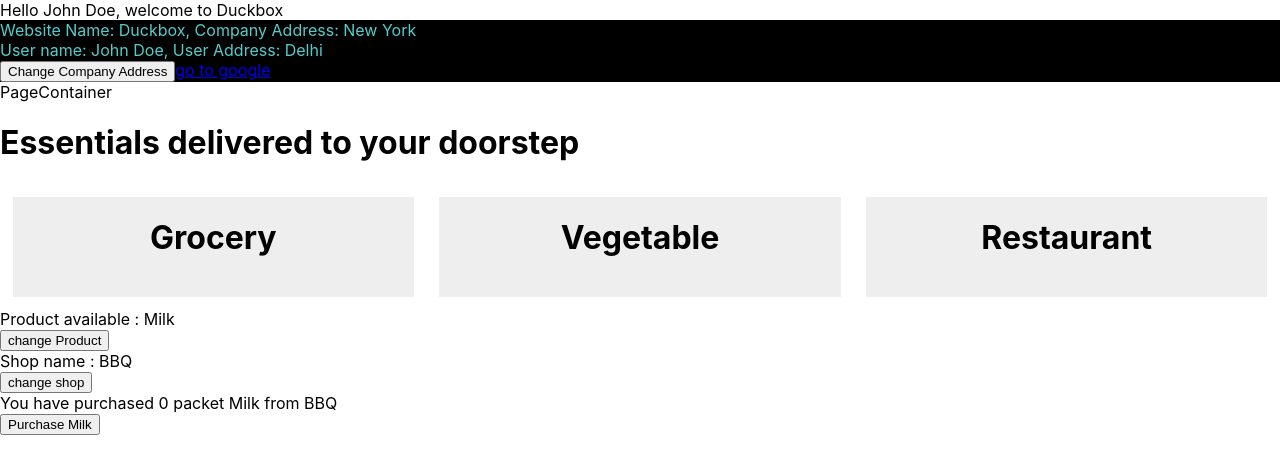
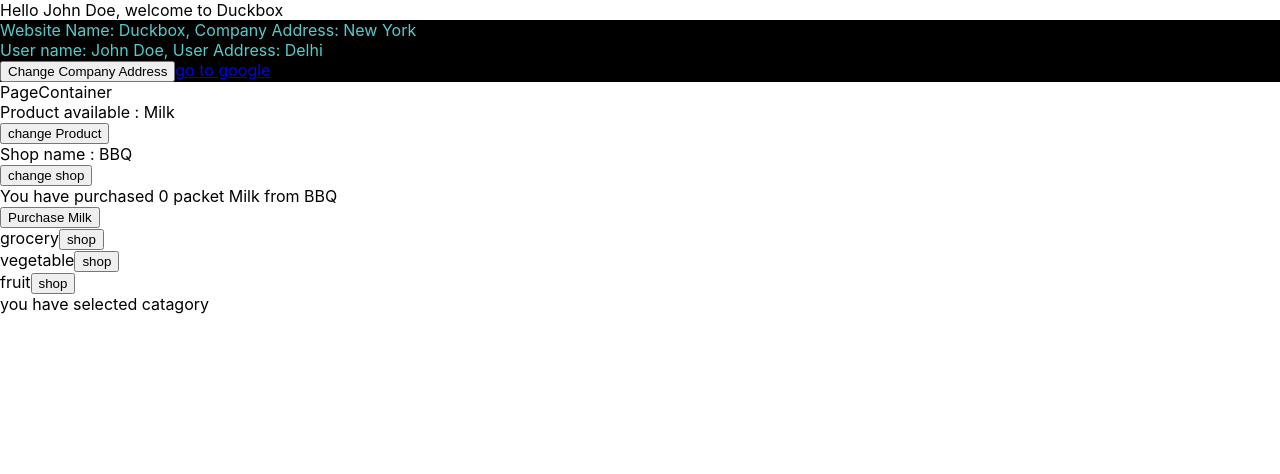
Before and after one commit to jyotixkarmakar/duckbox, a React (Create React App) app: page / in a window 1280 px wide. Shown: the top 474 px of the page. Built offline with nearby package versions, Linux system fonts and the light colour scheme.

Commit message:
catagory page created

```diff
--- /dev/null
+++ b/src/pages/homepage/Catagory.tsx
@@ -0,0 +1,36 @@
+import {useEffect ,useState } from "react";
+import Shoplist from "./ShopList";
+
+const Catagory = (props: any) => {
+   const [catagoryName, setCatagoryName] = useState();
+
+   const changeCatagoryName = (catagoryName:any) => {
+    setCatagoryName(catagoryName);
+
+
+}
+
+
+
+
+ return (<div>
+    <div>grocery
+
+     <button onClick={() =>changeCatagoryName("Grocery")}>shop</button>
+    </div>
+    <div>vegetable
+
+    <button onClick={() =>changeCatagoryName("Vegetable")}>shop</button>
+    </div>
+    <div>fruit
+    <button onClick={() =>changeCatagoryName("Fruit")}>shop</button>
+    </div>
+    <div>you have selected {catagoryName} catagory</div>
+
+    </div>
+
+
+
+  );
+};
+export default Catagory;
--- a/src/pages/homepage/HomePage.tsx
+++ b/src/pages/homepage/HomePage.tsx
@@ -1,14 +1,16 @@
 import { useEffect, useState } from "react";
+import Catagory from "./Catagory";
 
 const HomePage = (props: any) => {
     let productname = "Milk"
     const changeProduct = () => {
         productname = "Egg";
     }
-    const changeShop = () => {
-        setShopName("Big Bazar");
+    const changeShop = (shopName:any) => {
+        setShopName(shopName);
         setCount(0);
     }
+
     const [shopName, setShopName] = useState("BBQ");
     const [count, setCount] = useState(0);
     const purchaseMilk = () => {
@@ -26,30 +28,19 @@
     }, [count]);
     return (
         <div>
-            <h1>Essentials delivered to your doorstep</h1>
-            <div style={{ display: "flex", textAlign: "center" }}>
-                <div style={{ width: "32%", margin: "1%", height: "100px", background: "#eee" }}>
-                    <h1>Grocery</h1>
-                </div>
-                <div style={{ width: "32%", margin: "1%", height: "100px", background: "#eee" }}>
-                    <h1>Vegetable</h1>
-                </div>
-                <div style={{ width: "32%", margin: "1%", height: "100px", background: "#eee" }}>
-                    <h1>Restaurant</h1>
-                </div>
-            </div>
-            <div>Product available : {productname}</div>
+             <div>Product available : {productname}</div>
             <button onClick={changeProduct}>
                 change Product
             </button>
             <div>Shop name : {shopName}</div>
-            <button onClick={changeShop}>
+            <button onClick={()=>changeShop("bigbazar")}>
                 change shop
             </button>
             <div>You have purchased {count} packet {productname} from {shopName}</div>
             <button onClick={purchaseMilk}>
                 Purchase Milk
             </button>
+            <Catagory></Catagory>
         </div>
     )
 }
--- /dev/null
+++ b/src/pages/homepage/ShopList.tsx
@@ -0,0 +1,19 @@
+
+ const Shoplist = (props: any) => {
+    let shop1=["Bigbasket","Freshmart","Groffers"];
+    let shop2=["Bigbazar","citymart","spencers"];
+    let shop3=["Fruitmart","froote","Reliance"];
+
+
+      return(
+          <div>
+          <h1>please select your shop</h1>
+          <div>{shop1}</div>
+          <div>{shop2}</div>
+          <div>{shop3}</div>
+           </div>
+      )
+  };
+
+
+  export default Shoplist;
```
